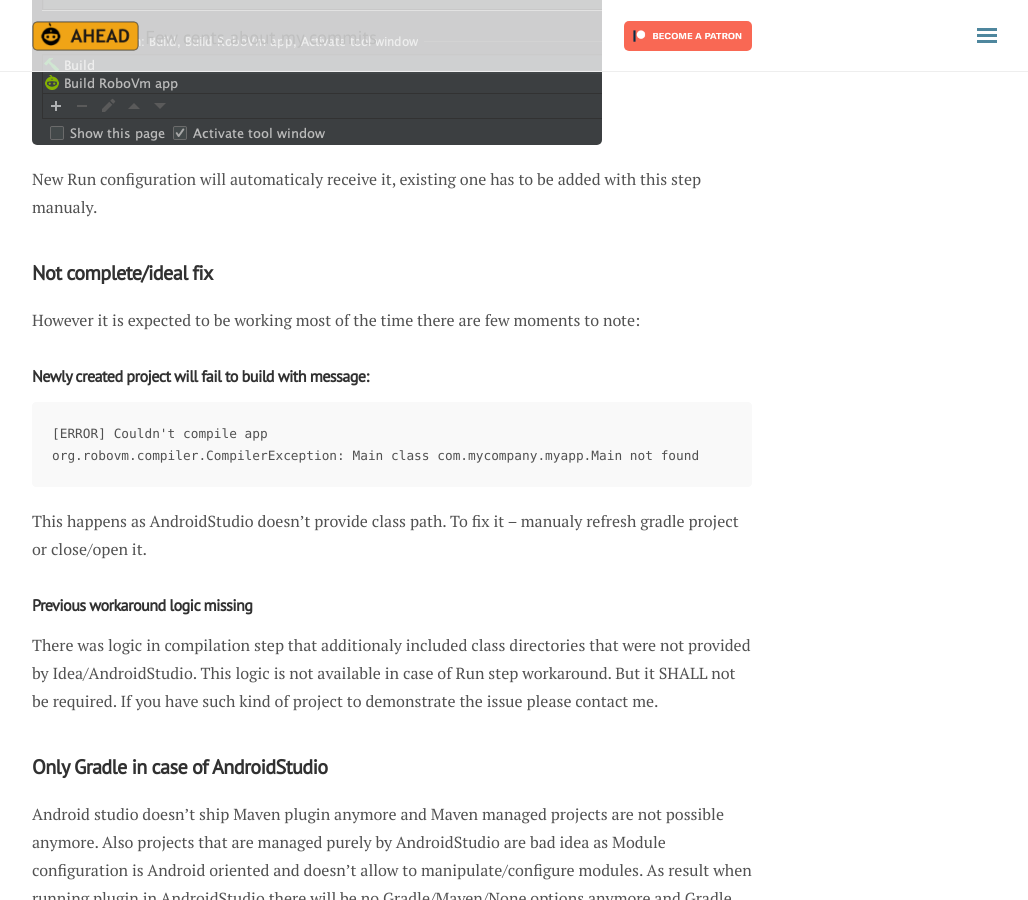
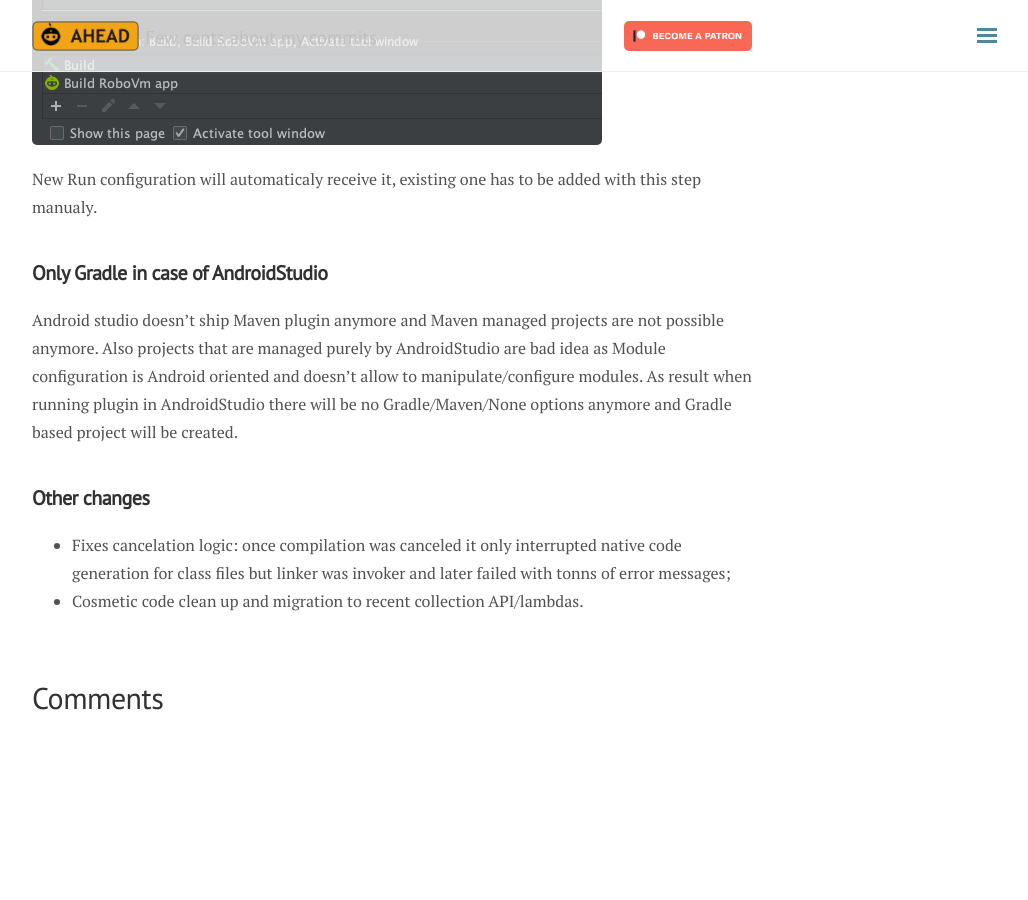
Before and after one commit to dkimitsa/dkimitsa.github.io, a Jekyll site: the page built from _posts/2019-08-15-android-studio-workaround.md, in a window 1280 px wide and 900 px high, scrolled down 1183 px. Shown: the whole window, without its empty margins (248-1276 px from the left). Built offline with Jekyll 4.4.1, drawn with Linux system fonts in a browser that asks for light colours; nearby versions of some CDN libraries; comment, search, counter and statistics services are not loaded; after the commit the page ends 1910 px from its top, so only the background shows below that.

Commit message:
removed limitations as these were fixed with recent commit

````diff
--- a/_posts/2019-08-15-android-studio-workaround.md
+++ b/_posts/2019-08-15-android-studio-workaround.md
@@ -21,19 +21,6 @@ Workaround: to generate natives as post compile and before Run step.
 
 New Run configuration will automaticaly receive it, existing one has to be added with this step manualy.
 
-## Not complete/ideal fix
-However it is expected to be working most of the time there are few moments to note:
-### Newly created project will fail to build with message:
-```
-[ERROR] Couldn't compile app
-org.robovm.compiler.CompilerException: Main class com.mycompany.myapp.Main not found
-```
-
-This happens as AndroidStudio doesn't provide class path. To fix it -- manualy refresh gradle project or close/open it.
-
-### Previous workaround logic missing
-There was logic in compilation step that additionaly included class directories that were not provided by Idea/AndroidStudio. This logic is not available in case of Run step workaround. But it SHALL not be required. If you have such kind of project to demonstrate the issue please contact me.
-
 ## Only Gradle in case of AndroidStudio
 Android studio doesn't ship Maven plugin anymore and Maven managed projects are not possible anymore. Also projects that are managed purely by AndroidStudio are bad idea as Module configuration is Android oriented and doesn't allow to manipulate/configure modules. As result when running plugin in AndroidStudio there will be no Gradle/Maven/None options anymore and Gradle based project will be created.
 
````
